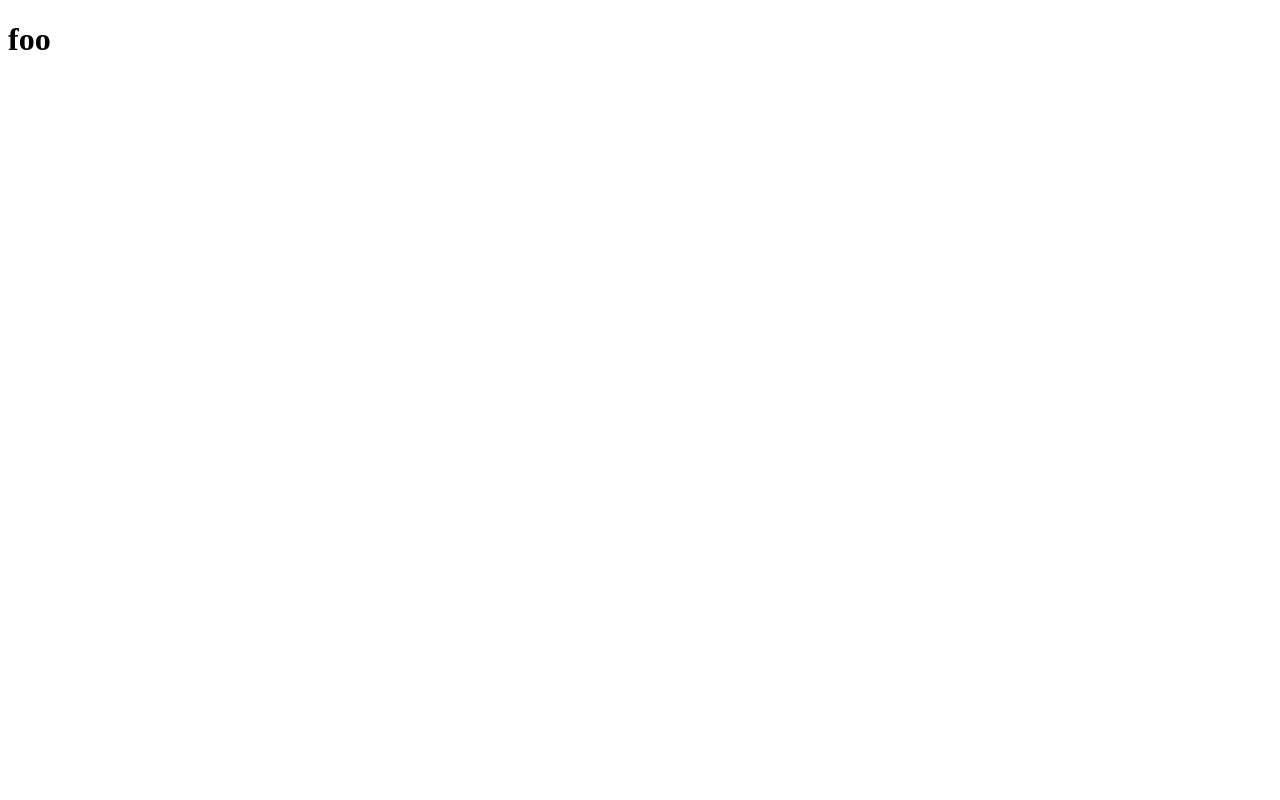
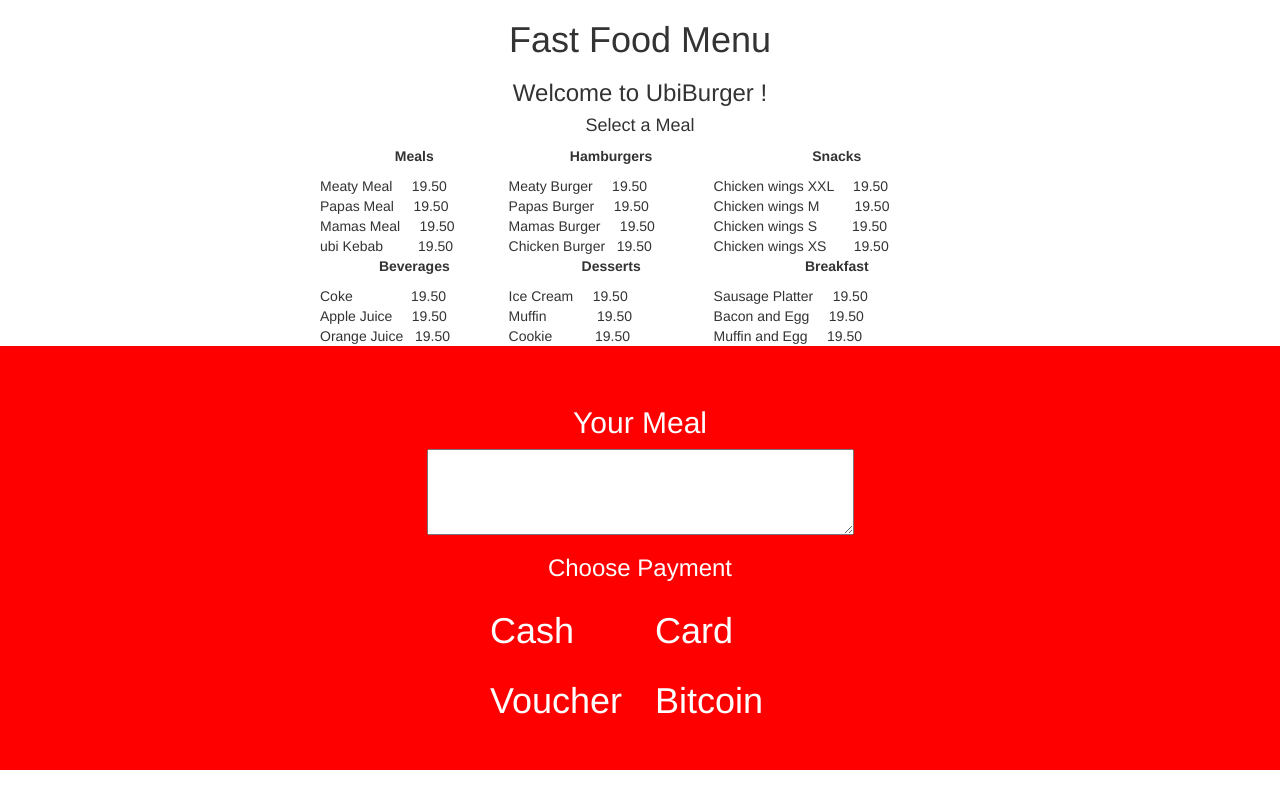
Before and after one commit to ocidique/task-interface-demos, a website: page fast-food-machine-text.html in a window 1280 px wide. Drawn offline with nearby package versions, Linux system fonts and the light colour scheme.

Commit message:
Update fast-food-machine-text.html

```diff
--- a/fast-food-machine-text.html
+++ b/fast-food-machine-text.html
@@ -1,14 +1,201 @@
 <!doctype html>
 <html lang="en" dir="ltr">
+
 
 <head>
     <title>Fast food machine text version demo</title>
     <meta charset="utf-8">
-</head>
+	<link rel="stylesheet" href="https://maxcdn.bootstrapcdn.com/bootstrap/3.3.7/css/bootstrap.min.css">
+
+
+	<script src="https://ajax.googleapis.com/ajax/libs/jquery/3.2.1/jquery.min.js"></script>
+	<script src="https://maxcdn.bootstrapcdn.com/bootstrap/3.3.7/js/bootstrap.min.js"></script>
+
+
+	<style>
+
+		td:hover { background-color : #ddd; cursor : pointer}
+
+		textarea.textalign {
+    white-space: normal;
+    text-align: justify;
+    -moz-text-align-last: center;
+    text-align-last: center;
+	    display: block;
+    margin-left: auto;
+    margin-right: auto;
+}
+
+
+	</style>
+
+	</head>
+
+
 
 <body>
-    <h1>foo</h1>
+
+		<h1 align = "center">Fast Food Menu</h1>
+
+
+				<h3 align ="center">Welcome to UbiBurger !</h3>
+
+
+
+<table id = "table"  style="width:50%" align = "Center" border = "0">
+    <tr>
+    <tr ><h4> <p align = "center">Select a Meal </p></tr>
+  </tr>
+  <tr>
+    <th><p align = "center">Meals</p></th>
+
+
+    <th><p align = "center">Hamburgers</p></th>
+
+    <th><p align = "center">Snacks</p></th>
+
+  </tr>
+  <tr>
+    <td>Meaty Meal &nbsp &nbsp 19.50  </td>
+
+    <td>Meaty Burger &nbsp &nbsp 19.50</td>
+
+    <td>Chicken wings XXL &nbsp &nbsp 19.50</td>
+
+  </tr>
+  <tr>
+    <td>Papas Meal &nbsp &nbsp 19.50</td>
+
+    <td>Papas Burger &nbsp &nbsp 19.50</td>
+
+    <td>Chicken wings M &nbsp &nbsp &nbsp &nbsp 19.50</td>
+
+  </tr>
+  <tr>
+    <td>Mamas Meal  &nbsp &nbsp 19.50</td>
+
+    <td>Mamas Burger  &nbsp &nbsp 19.50</td>
+
+    <td>Chicken wings S &nbsp &nbsp &nbsp &nbsp 19.50</td>
+
+  </tr>
+  <tr>
+    <td>ubi Kebab &nbsp &nbsp &nbsp &nbsp 19.50</td>
+
+    <td>Chicken Burger &nbsp  19.50</td>
+
+    <td>Chicken wings XS  &nbsp &nbsp &nbsp 19.50</td>
+
+  </tr>
+
+   <tr>
+    <th><p align = "center">Beverages</p></th>
+
+
+    <th><p align = "center">Desserts</p></th>
+
+    <th><p align = "center">Breakfast</p></th>
+
+  </tr>
+   <tr>
+    <td>Coke  &nbsp &nbsp &nbsp &nbsp &nbsp &nbsp &nbsp 19.50</td>
+
+    <td>Ice Cream  &nbsp &nbsp 19.50</td>
+
+    <td>Sausage Platter  &nbsp &nbsp 19.50</td>
+
+  </tr>
+   <tr>
+    <td>Apple Juice  &nbsp &nbsp 19.50</td>
+
+    <td>Muffin  &nbsp &nbsp &nbsp &nbsp &nbsp &nbsp 19.50</td>
+
+    <td>Bacon and Egg  &nbsp &nbsp 19.50</td>
+
+  </tr>
+   <tr>
+    <td>Orange Juice  &nbsp 19.50</td>
+
+    <td>Cookie &nbsp &nbsp &nbsp &nbsp &nbsp 19.50</td>
+
+    <td>Muffin and Egg  &nbsp &nbsp 19.50</td>
+
+  </tr>
+
+</table>
+
+
+<script>
+
+/* var table = document.getElementById("table"), rIndex, cIndex;
+
+ for (var i = 1; table.rows.lenght; i++)
+ {
+	for( var j =0; j< table.rows[i].cells.lenght; j++)
+	{
+		table.rows[i].cell[j].onclick = function()
+		{
+			rIndex = this.parentElement.rowindex;
+			cIndex = this.cellIndex;
+
+
+			<!--Display here
+
+			document.write("Row : " +rIndex+ ", cell: " + cIndex );
+
+
+
+		};
+	}
+
+ }
+*/
+
+ var table = document.getElementById('table'),rIndex;
+
+ for (var i = 0; i < table.rows.lenght; i++)
+ {
+
+		table.rows[i].onclick = function()
+		{
+			rIndex = this.rowIndex;
+			document.getElementById("c1").value = this.cells[0].innerHTML;
+
+
+
+		};
+	}
+
+
+</script>
+
+
+<div style = "background-color:red; color:white;padding:40px;">
+<h2 align = "center"> Your Meal </h2>
+
+			   <!-- Display meal here-->
+
+<!-- <input type = "text" name "c1" id = "c1" > <br> -->
+<textarea class = "textalign" rows="4" cols="50" >
+</textarea>
+
+
+<h3 align = "center"> Choose Payment </h3>
+<table  style="width:25%" align = "Center" border = "0">
+    <tr>
+    <td ><h1>Cash </h1></td>
+	<td><h1>Card </h1></td>
+  </tr>
+<tr>
+    <td ><h1>Voucher</h1></td>
+	<td> <h1>Bitcoin </h1></td>
+  </tr>
+  </table>
+
+</div>
+
 
 </body>
 
+
 </html>
```
